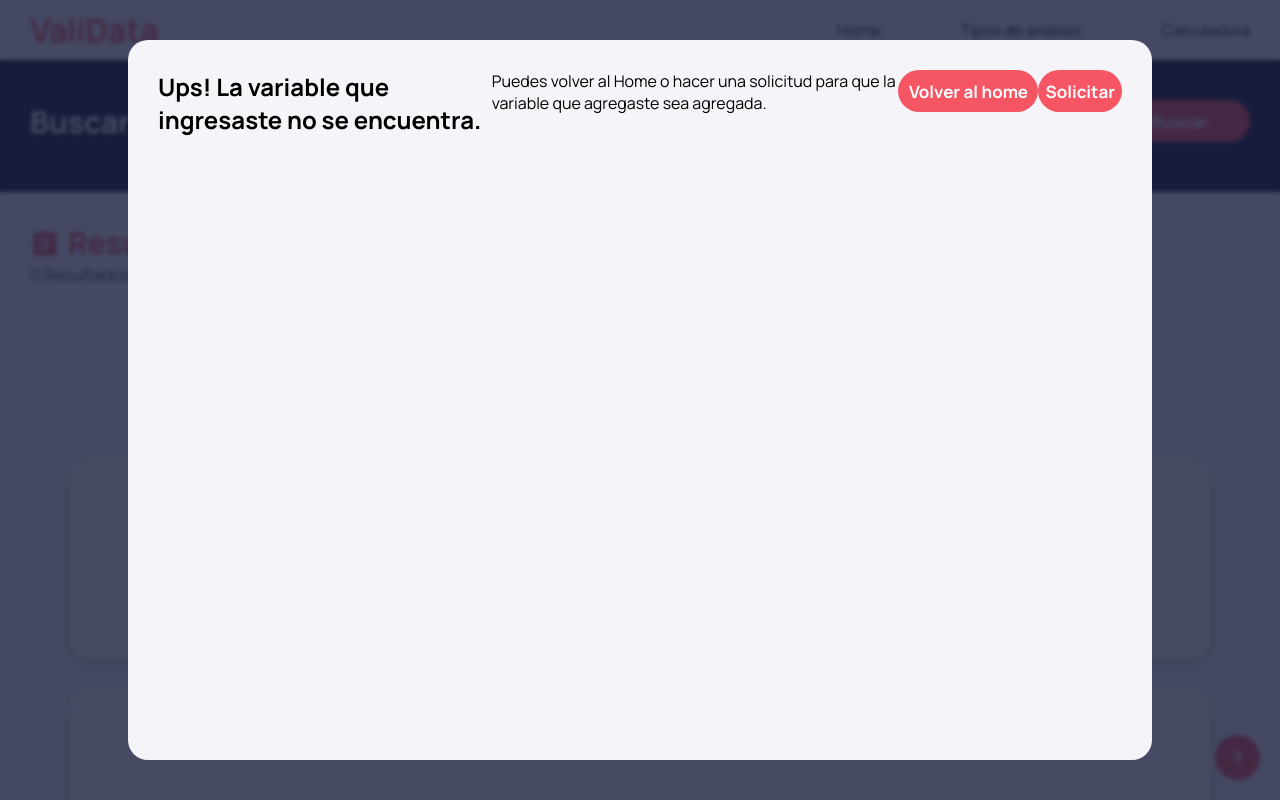
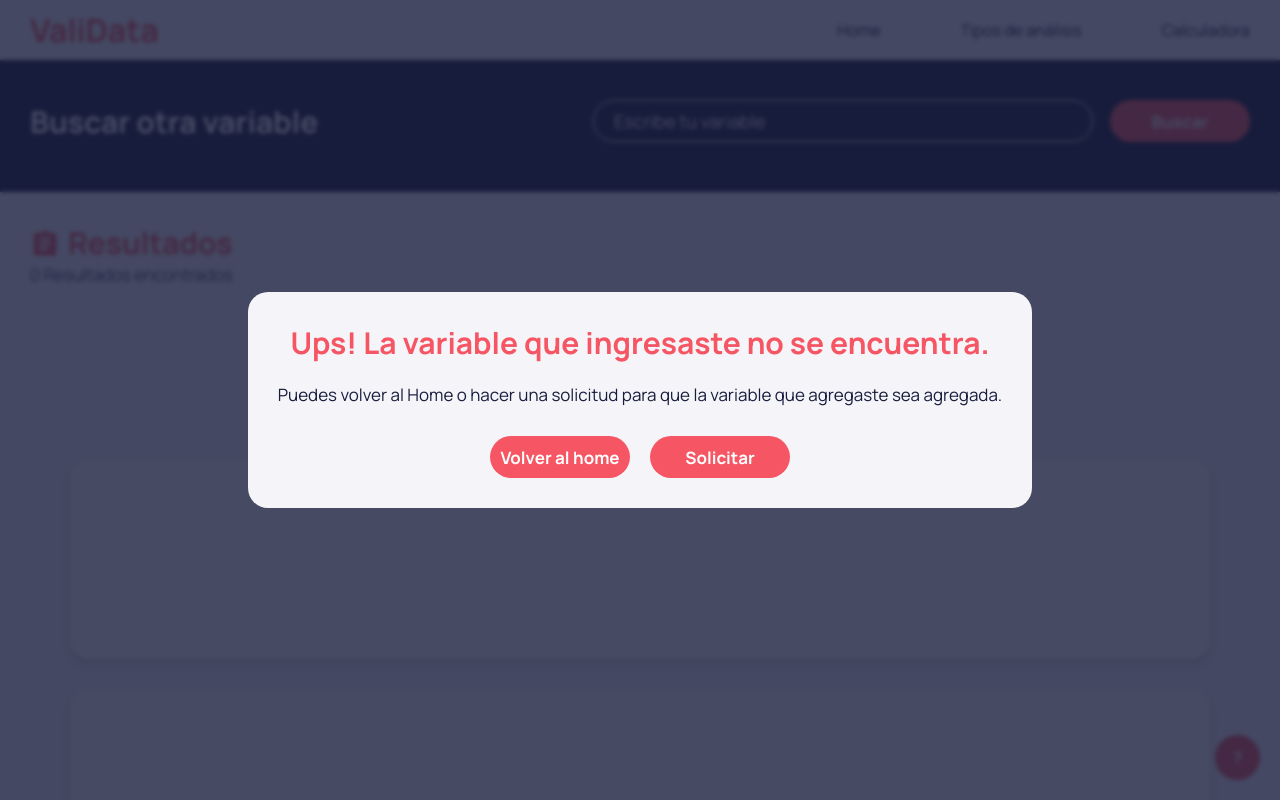
Before and after one commit to nataliaortizvi/pdg, a Vue app: page /papers/1 in a window 1280 px wide. Shown: the top 800 px of the page. Built offline with nearby package versions, Linux system fonts and the light colour scheme.

Commit message:
height modal done

```diff
--- a/src/App.vue
+++ b/src/App.vue
@@ -1,7 +1,7 @@
 <script>
 import { RouterLink, RouterView } from "vue-router";
 import Modal from "./components/Modal.vue";
-import Help from './components/Help.vue';
+import Help from "./components/Help.vue";
 
 export default {
   components: {
@@ -62,13 +62,8 @@ export default {
   </header>
 
   <button class="btn helpBtn" @click="openModal">?</button>
-  <Modal
-    :showButton="true"
-    v-if="showModal"
-    @close="closeModal"
-    class="modal"
-  >
-    <Help></Help>
+  <Modal :showButton="true" v-if="showModal" @close="closeModal" class="modal">
+    <Help class="helper"></Help>
   </Modal>
 
   <!------------------------BODY------------------------->
@@ -95,4 +90,14 @@ export default {
   margin-left: 80px;
   color: $MainColorBlue;
 }
+
+.modal {
+  height: 80%;
+  width: 80vw;
+
+  .helper {
+    height: 100%;
+    width: 100%;
+  }
+}
 </style>
--- a/src/components/Help.vue
+++ b/src/components/Help.vue
@@ -326,7 +326,6 @@ export default {
   flex-direction: row;
   align-items: center;
   justify-content: center;
-  padding: 20px;
 
   .progress {
     display: flex;
@@ -524,6 +523,10 @@ export default {
             input {
               margin: 10px;
             }
+
+            ::placeholder {
+              padding-left: 10px;
+            }
           }
         }
       }
--- a/src/components/Modal.vue
+++ b/src/components/Modal.vue
@@ -44,12 +44,13 @@ export default {
 
 .modalContainer {
   display: flex;
-  width: 80vw;
-  height: 90vh;
-  padding: 30px;
+  width: auto;
+  height: auto;
   border-radius: 20px;
   background: $Background;
   position: relative;
+  justify-content: center;
+  padding: 30px;
 
   img {
     width: 50px;
--- a/src/views/PapersView.vue
+++ b/src/views/PapersView.vue
@@ -40,8 +40,6 @@ export default {
     allVariables() {
       return this.variablesStore.getVariables;
     },
-
-
   },
 
   mounted() {
@@ -53,25 +51,25 @@ export default {
       console.log("returnnnnn");
       this.showModal = true;
     }
-
   },
 };
 </script>
 
 <template>
-  <Modal
-    :showButton="false"
-    title="Are you sure you want to add this book to Bookie?"
-    v-if="showModal"
-    @close="closeModal"
-    class="modal"
-  >
-    <h2>Ups! La variable que ingresaste no se encuentra.</h2>
-    <p>Puedes volver al Home o hacer una solicitud para que la variable que agregaste sea agregada.</p>
-    <RouterLink to="/">
-      <button class="btn --small --pink">Volver al home</button>
-    </RouterLink>
-    <button class="btn --small --pink">Solicitar</button>
+  <Modal :showButton="false" v-if="showModal" @close="closeModal" class="modal">
+    <div class="modalInfo">
+      <h2>Ups! La variable que ingresaste no se encuentra.</h2>
+      <p>
+        Puedes volver al Home o hacer una solicitud para que la variable que
+        agregaste sea agregada.
+      </p>
+      <div class="modalButtons">
+        <RouterLink to="/">
+          <button class="btn --small --pink btnHere">Volver al home</button>
+        </RouterLink>
+        <button class="btn --small --pink">Solicitar</button>
+      </div>
+    </div>
   </Modal>
 
   <section class="searcher">
@@ -112,6 +110,35 @@ export default {
 <style lang="scss" scoped>
 @import "src/assets/main.scss";
 
+
+.modal {
+  .modalInfo {
+    display: flex;
+    flex-direction: column;
+    align-items: center;
+    width: 100%;
+
+    h2 {
+      color: $SecondPink;
+      font-size: $TitleSize;
+    }
+
+    p {
+      color: $MainColorBlue;
+      font-size: $BodyTextSize;
+      margin-top: 20px;
+    }
+  }
+
+  .modalButtons {
+    margin-top: 30px;
+
+    .btnHere {
+      margin-right: 20px;
+    }
+  }
+
+}
 .results {
   width: 100vw;
   height: 100vh;
```
